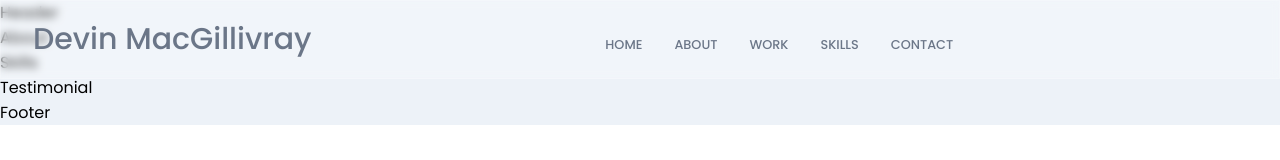
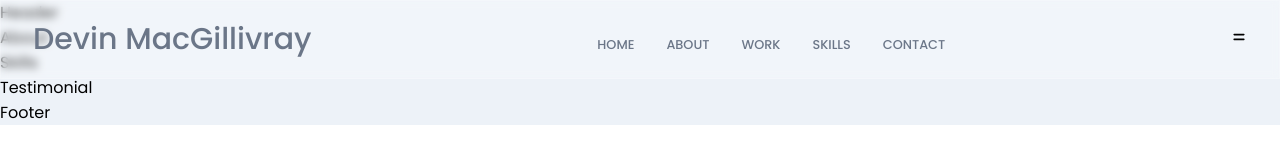
Before and after one commit to devhmac/Final_portfolio, a Next.js app in the folder portfolio-site/: page / in a window 1280 px wide. Shown: the top 160 px of the page. Built offline with nearby package versions, Linux system fonts and the light colour scheme; a web font is replaced by a local one.

Commit message:
new dependancies

```diff
--- a/package.json
+++ b/package.json
@@ -1,5 +1,6 @@
 {
   "dependencies": {
+    "framer-motion": "^6.3.13",
     "sass": "^1.52.3"
   }
 }
--- a/portfolio-site/components/Navbar.jsx
+++ b/portfolio-site/components/Navbar.jsx
@@ -4,8 +4,11 @@ import Link from "next/link";
 
 import { motion } from "framer-motion";
 import { HiMenuAlt4, HiX } from "react-icons/hi";
+import { useState } from "react";
 
 const Navbar = () => {
+  const [toggle, setToggle] = useState(false);
+
   return (
     <nav className={styles.app__navbar}>
       <div className={styles["app__navbar-logo"]}>
@@ -23,7 +26,9 @@ const Navbar = () => {
         ))}
       </ul>
 
-      <div className={styles["app__navbar-menu"]}></div>
+      <div className={styles["app__navbar-menu"]}>
+        <HiMenuAlt4 onClick={() => setToggle(false)} />
+      </div>
     </nav>
   );
 };
```
Also changed, not shown: 1 other file (tests, documents, lock files or other folders).
